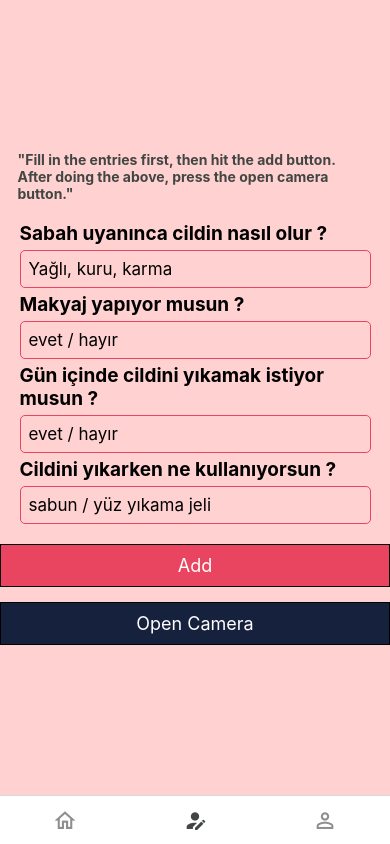
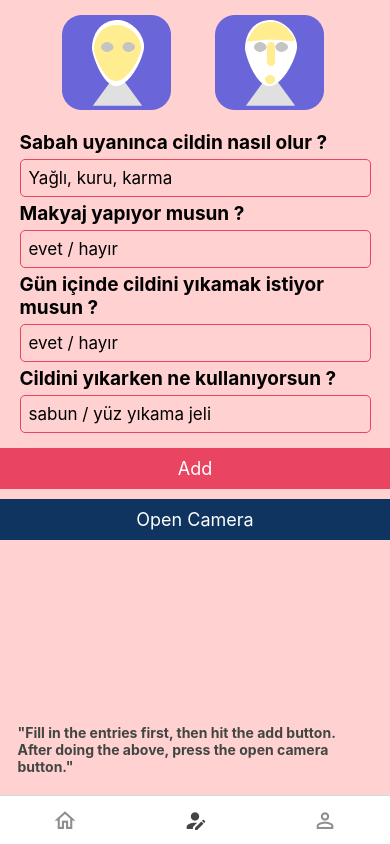
Before and after one commit to oguzhankayapinar/FaceDedector.ReactNative, a React Native app: screen /Select in a window 390 px wide. Built offline with nearby package versions, Linux system fonts and the light colour scheme.

Commit message:
V.1.6.0_UI_YUP

```diff
--- a/src/screens/CameraDetector/index.js
+++ b/src/screens/CameraDetector/index.js
@@ -1,7 +1,8 @@
-import { Button, Dimensions, StyleSheet, Text, View } from "react-native";
+import { Dimensions, StyleSheet, Text, TouchableOpacity, View } from "react-native";
 import React from "react";
 import { Camera } from "expo-camera";
 import * as FaceDetector from "expo-face-detector";
+import colors from "../../theme/color";
 
 const width = Dimensions.get("window").width;
 const height = Dimensions.get("window").height;
@@ -42,6 +43,8 @@ const CameraDetector = ({ navigation }) => {
             <Text style={styles.faceDesc}>Eyes Shut: {eyesShut.toString()}</Text>
             <Text style={styles.faceDesc}>Winking: {winking.toString()}</Text>
             <Text style={styles.faceDesc}>Smiling: {smiling.toString()}</Text>
+            {eyesShut ? <Text>Close the Eyes</Text> : <Text>You eyes Good</Text>}
+            {winking ? <Text> harika görünüyorsun </Text> : <Text> Solgunsun </Text>}
             {smiling ? <Text> harika görünüyorsun </Text> : <Text> Solgunsun </Text>}
           </View>
         );
@@ -88,15 +91,15 @@ const CameraDetector = ({ navigation }) => {
         {getFaceDataView()}
 
         {
-          <Button
-            title="denemeye git "
+          <TouchableOpacity
             onPress={() => {
-              navigation.navigate("Stacknav", { screen: "Deneme" });
-              console.log(navigation.navigate("Stacknav", { screen: "Deneme" }));
+              navigation.navigate("Home", { screen: "Home" });
+              console.log(navigation.navigate("Home", { screen: "Home" }));
             }}
+            style={styles.homepage}
           >
-            {" "}
-          </Button>
+            <Text style={styles.homebutton}>Take a Photo</Text>
+          </TouchableOpacity>
         }
       </Camera>
       {box && (
@@ -124,29 +127,54 @@ const styles = StyleSheet.create({
     justifyContent: "center",
   },
   faces: {
+    position: "absolute",
     backgroundColor: " #transparent",
-    borderWidth: 5,
-    borderColor: "red",
-    alignSelf: "stretch",
-    alignItems: "center",
-    justifyContent: "center",
+    borderWidth: 2,
+    borderColor: colors.darkblue,
+    zIndex: 1000,
+    top: 10,
     margin: 16,
+    padding: 20,
+    borderRadius: 10,
   },
   faceDesc: {
     fontSize: 20,
+  },
+  homepage: {
+    position: "absolute",
+    bottom: 20,
+    borderRadius: 50,
+    padding: 20,
+    backgroundColor: colors.darkblue,
+  },
+  homebutton: {
+    color: "white",
+    fontSize: 17,
   },
   bound: ({ width, height, x, y }) => {
     return {
       position: "absolute",
       top: y,
-      left: x - 50,
+      left: x - 10,
       height,
       width,
-      borderWidth: 5,
-      borderColor: "red",
+      borderWidth: 1,
+      borderColor: colors.darkblue,
       zIndex: 3000,
     };
   },
 });
 
 export { CameraDetector };
+
+/**
+ *          <Button
+            title="denemeye git "
+            onPress={() => {
+              navigation.navigate("Stacknav", { screen: "Deneme" });
+              console.log(navigation.navigate("Stacknav", { screen: "Deneme" }));
+            }}
+          >
+            {" "}
+          </Button>
+ */
--- a/src/screens/Deneme/index.js
+++ /dev/null
@@ -1,14 +0,0 @@
-import React from "react";
-import { View, Text } from "react-native";
-
-
-const Deneme = () => {
-  return (
-    <View >
-      <Text> Deneme </Text>
-    </View>
-  );
-};
-
-
-export { Deneme };
--- a/src/screens/Home/index.js
+++ b/src/screens/Home/index.js
@@ -10,7 +10,6 @@ const Home = () => {
     <View style={styles.container}>
       <Text> home pages </Text>
       <Text>Home</Text>
-      <Text>{state}</Text>
     </View>
   );
 };
--- a/src/screens/Login/index.js
+++ b/src/screens/Login/index.js
@@ -1,5 +1,5 @@
 import React from "react";
-import { View, Text, Image, TextInput, TouchableOpacity } from "react-native";
+import { View, Text, Image, TextInput, TouchableOpacity, SafeAreaView } from "react-native";
 import { Formik } from "formik";
 import { useDispatch, useSelector } from "react-redux";
 import { setNickName } from "../../redux/actions/app";
@@ -16,6 +16,7 @@ const Login = ({ navigation }, props) => {
     navigation.navigate("Select", { screen: "Select" });
   };
   return (
+    <SafeAreaView style={styles.safeAreaView}>
       <View style={styles.container}>
         <Image source={require("../../İmages/login.png")} style={styles.image} />
         <Text style={styles.text}>Please Enter NickName ?</Text>
@@ -38,6 +39,7 @@ const Login = ({ navigation }, props) => {
           )}
         </Formik>
       </View>
+    </SafeAreaView>
   );
 };
 
--- a/src/screens/Login/styles.js
+++ b/src/screens/Login/styles.js
@@ -3,6 +3,9 @@ import { W, H } from "../../utils/core/ui/dimensions";
 import colors from "../../theme/color";
 
 const styles = StyleSheet.create({
+  safeAreaView: {
+    flex: 1,
+  },
   container: {
     flex: 1,
     backgroundColor: colors.lightpink,
@@ -11,19 +14,21 @@ const styles = StyleSheet.create({
   image: {
     width: W(100),
     height: H(50),
+    position: "absolute",
+    top: 0,
   },
   text: {
     color: colors.blue,
     fontSize: 20,
     fontWeight: "bold",
     textAlign: "center",
-    marginTop: H(5),
+    marginTop: H(35),
   },
   input: {
     borderWidth: 0.5,
     fontSize: 18,
     textAlign: "center",
-    marginTop: H(3),
+    marginTop: H(2),
     padding: 7,
   },
   button: {
--- /dev/null
+++ b/src/screens/Select/Faces.js
@@ -0,0 +1,28 @@
+import React from "react";
+import { View, Image } from "react-native";
+import styles from "./FacesStyles";
+
+const Faces = () => {
+  return (
+    <View style={styles.facesContainer}>
+      <View style={styles.faces}>
+        <Image source={require("../../İmages/facebg.png")} style={styles.facebg} />
+        <Image source={require("../../İmages/body.png")} style={styles.body} />
+        <Image source={require("../../İmages/oildry.png")} style={styles.oildry} />
+        <Image source={require("../../İmages/face.png")} style={styles.face} />
+        <Image source={require("../../İmages/eyes.png")} style={styles.eyes} />
+      </View>
+      <View style={styles.faces}>
+        <Image source={require("../../İmages/facebg.png")} style={styles.facebg1} />
+        <Image source={require("../../İmages/body.png")} style={styles.body1} />
+        <Image source={require("../../İmages/oilnose.png")} style={styles.oilnose} />
+        <Image source={require("../../İmages/oilforehead.png")} style={styles.oilforehead} />
+        <Image source={require("../../İmages/face.png")} style={styles.face1} />
+        <Image source={require("../../İmages/oiljaw.png")} style={styles.jaw} />
+        <Image source={require("../../İmages/eyes.png")} style={styles.eyes1} />
+      </View>
+    </View>
+  );
+};
+
+export { Faces };
--- /dev/null
+++ b/src/screens/Select/FacesStyles.js
@@ -0,0 +1,90 @@
+import React from "react";
+import { StyleSheet } from "react-native";
+import { W, H } from "../../utils/core/ui/dimensions";
+
+const styles = StyleSheet.create({
+  facesContainer: {
+    flexDirection: "row",
+    marginVertical: 15,
+  },
+  faces: {
+    flexDirection: "row",
+    width: W(29),
+    position: "relative",
+    height: H(12),
+    top: 0,
+    marginHorizontal: 20,
+  },
+  facebg: {
+    position: "absolute",
+  },
+  body: {
+    position: "absolute",
+    bottom: 10,
+    marginLeft: 30,
+  },
+  face: {
+    position: "absolute",
+    marginLeft: 30,
+    marginTop: 5,
+  },
+  eyes: {
+    position: "absolute",
+    marginLeft: 39,
+    marginTop: 27,
+    zIndex: 5,
+  },
+  oildry: {
+    position: "absolute",
+    marginLeft: 32.5,
+    marginTop: 10,
+    zIndex: 2,
+  },
+  faces1: {
+    borderWidth: 1,
+    flexDirection: "row",
+    width: W(90),
+    position: "relative",
+    height: H(12),
+    top: 0,
+    margin: 10,
+  },
+  facebg1: {
+    position: "absolute",
+  },
+  body1: {
+    position: "absolute",
+    bottom: 10,
+    marginLeft: 30,
+  },
+  face1: {
+    position: "absolute",
+    marginLeft: 30,
+    marginTop: 5,
+  },
+  eyes1: {
+    position: "absolute",
+    marginLeft: 39,
+    marginTop: 27,
+  },
+  oilnose: {
+    position: "absolute",
+    marginLeft: 52,
+    marginTop: 27,
+    zIndex: 10,
+  },
+  oilforehead: {
+    position: "absolute",
+    marginLeft: 32,
+    marginTop: 7,
+    zIndex: 10,
+  },
+  jaw: {
+    position: "absolute",
+    marginLeft: 50,
+    marginTop: 60,
+    zIndex: 10,
+  },
+});
+
+export default styles;
--- a/src/screens/Select/index.js
+++ b/src/screens/Select/index.js
@@ -1,9 +1,10 @@
 import React from "react";
-import { View, Text, TextInput, TouchableOpacity, ScrollView } from "react-native";
+import { View, Text, TextInput, TouchableOpacity, Image } from "react-native";
 import { useDispatch, useSelector } from "react-redux";
 import { Formik } from "formik";
 import * as yup from "yup";
 import { setApp } from "../../redux/actions/app";
+import { Faces } from "./Faces";
 import styles from "./styles";
 
 const Select = ({ navigation }, props) => {
@@ -18,23 +19,22 @@ const Select = ({ navigation }, props) => {
 
   const addSelect = (values) => {
     console.log(values);
-    dispatch(setApp(values));
+    dispatch(setApp([values]));
   };
 
   return (
     <View style={styles.container}>
+      <Faces />
       {name && <Text style={styles.nickname}>Welcome now text to input {name}</Text>}
-      <Text style={styles.description}>
-        "Fill in the entries first, then hit the add button. After doing the above, press the open camera button."
-      </Text>
+
       <Formik
         initialValues={{ cilt: "", makeup: "", washing: "", useskincare: "" }}
         onSubmit={addSelect}
         validationSchema={yup.object().shape({
-          cilt: yup.string().min(3, "Can not be less than 3 characters.").required("Is required."),
-          makeup: yup.string().required("Is required."),
-          washing: yup.string().required("Is required."),
-          useskincare: yup.string().min(3, "Can not be less than 3 characters.").required("Is required."),
+          cilt: yup.string().max(5).min(3, "Can not be less than 3 characters.").required("Is required."),
+          makeup: yup.string().required("Is required.").max(5),
+          washing: yup.string().required("Is required.").max(5),
+          useskincare: yup.string().min(5, "Can not be less than 4 characters.").required("Is required."),
         })}
       >
         {({ handleChange, handleSubmit, values, errors, touched }) => (
@@ -85,8 +85,13 @@ const Select = ({ navigation }, props) => {
           </View>
         )}
       </Formik>
+      <Text style={styles.description}>
+        "Fill in the entries first, then hit the add button. After doing the above, press the open camera button."
+      </Text>
     </View>
   );
 };
 
 export { Select };
+/**        <View ></View>
+ */
--- a/src/screens/Select/styles.js
+++ b/src/screens/Select/styles.js
@@ -6,15 +6,16 @@ const styles = StyleSheet.create({
   container: {
     flex: 1,
     backgroundColor: colors.lightpink,
-    justifyContent: "center",
     alignItems: "center",
+    justifyContent: "flex-start",
   },
   description: {
     fontSize: 14,
     color: "#424642",
     fontWeight: "bold",
-    marginBottom: 20,
     width: W(91),
+    position: "absolute",
+    bottom: 20,
   },
   inputone: {
     borderWidth: 1,
@@ -40,9 +41,8 @@ const styles = StyleSheet.create({
     backgroundColor: colors.blue,
   },
   addContainer: {
-    borderWidth: 1,
     width: W(100),
-    marginVertical: 15,
+    marginVertical: 10,
   },
   inputAdd: {
     color: "white",
@@ -52,7 +52,6 @@ const styles = StyleSheet.create({
     backgroundColor: colors.darkpink,
   },
   cameraContainer: {
-    borderWidth: 1,
     width: W(100),
   },
   cameraText: {
@@ -60,7 +59,7 @@ const styles = StyleSheet.create({
     padding: 10,
     textAlign: "center",
     fontSize: 18,
-    backgroundColor: colors.darkblue,
+    backgroundColor: colors.blue,
   },
   guestion: {
     fontSize: 19,
--- a/src/screens/index.js
+++ b/src/screens/index.js
@@ -2,4 +2,3 @@ export * from "./Home";
 export * from "./Login";
 export * from "./CameraDetector";
 export * from "./Select";
-export * from "./Deneme"
```
Lines whose indentation alone changed are shown as unchanged.
